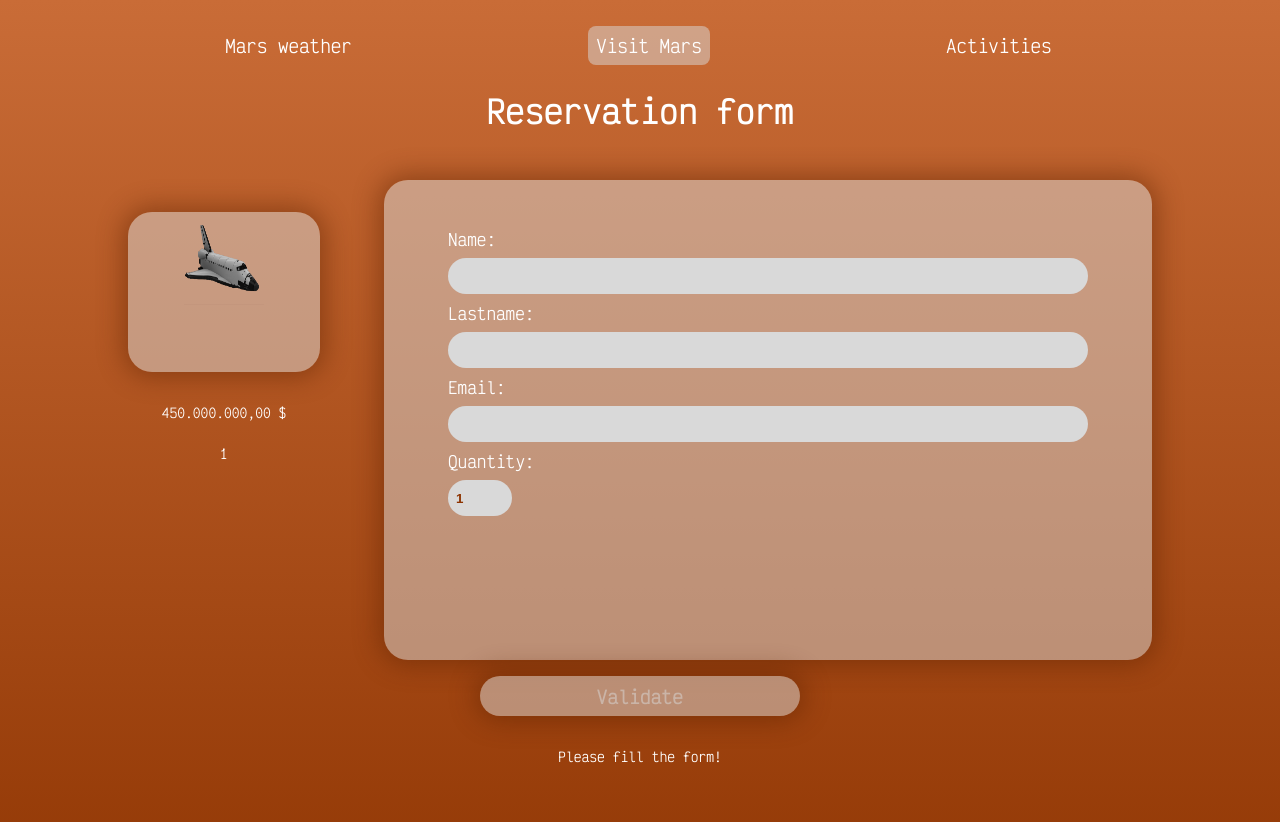
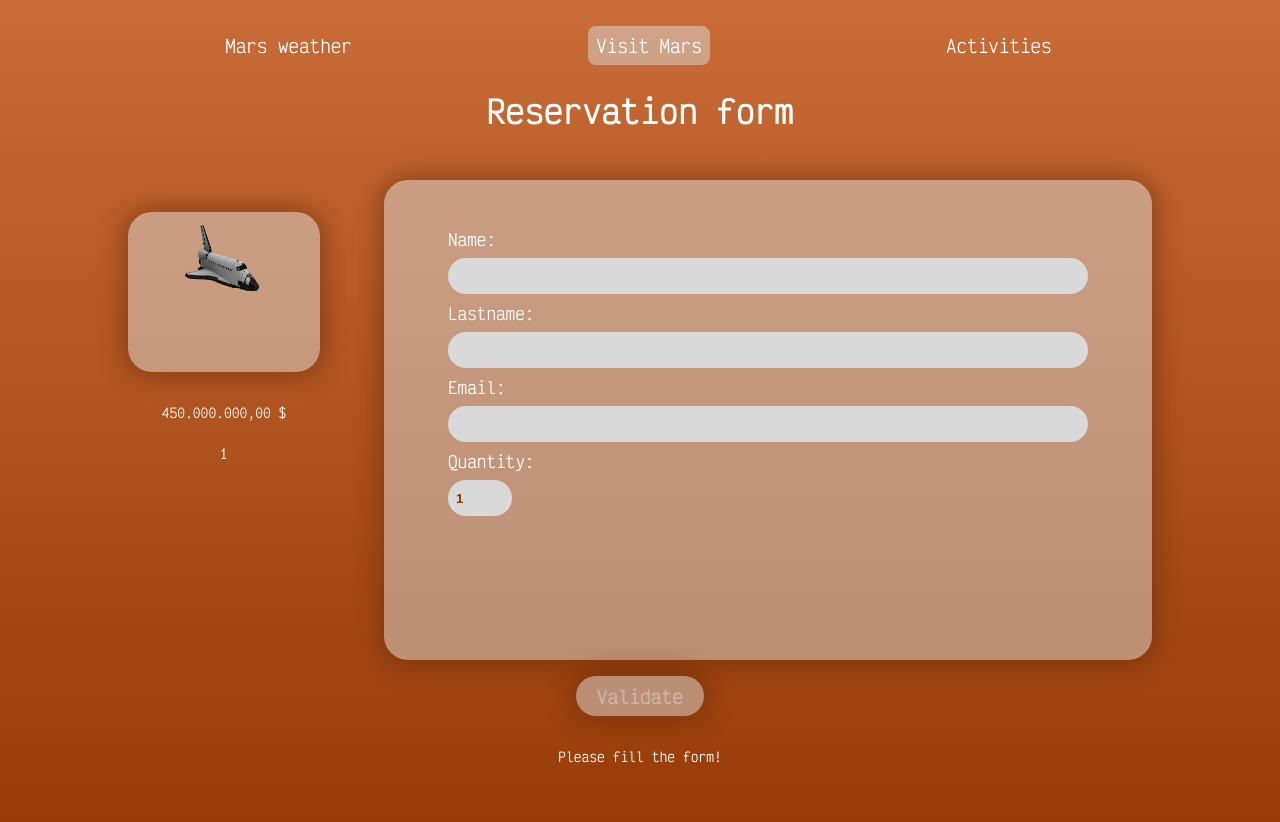
Before and after one commit to WildCodeSchool-2024-02/JS-lyon-0224-P2-martian_meteorologists_association, a React (Vite) app in the folder client/: page /reservation/form/1/1 in a window 1280 px wide. Shown: the top 822 px of the page. Built offline with nearby package versions, Linux system fonts and the light colour scheme; no server answers.

Commit message:
reservation buttons css changed

```diff
--- a/client/src/components/ReservationForm/PopUp.css
+++ b/client/src/components/ReservationForm/PopUp.css
@@ -4,32 +4,54 @@
   align-items: center;
 }
 
+/* .validateBtn {
+  margin: 1rem 0;
+  background-color: rgba(217, 217, 217, 0.5);
+  color: white;
+  width: 12vw;
+  height: 5vh;
+  border: none;
+  border-radius: 1.5rem;
+  font-weight: bold;s
+  font-size: large;
+  font-family: "victorMono";
+  cursor: pointer;
+} */
+
 .validateBtn {
   margin: 1rem 0;
   background-color: rgba(217, 217, 217, 0.5);
   color: white;
-  width: 25vw;
+  min-width: 10vw;
+  padding: 0 1rem;
   height: 5vh;
   border: none;
   border-radius: 1.5rem;
   font-weight: bold;
   font-size: large;
   font-family: "victorMono";
+  box-shadow: 0px 0px 26px 5px rgba(91, 34, 1, 0.59);
+  -webkit-box-shadow: 0px 0px 26px 5px rgba(91, 34, 1, 0.48);
+  -moz-box-shadow: 0px 0px 26px 5px rgba(91, 34, 1, 0.18);
   cursor: pointer;
+}
+
+.validateBtn:hover {
+  background-color: rgba(217, 217, 217, 0.8);
 }
 
 .disValidateMsg {
   color: transparent;
 }
 
-.disValidatebtn {
+.disValidateBtn {
   margin: 1rem 0;
   background-color: rgba(217, 217, 217, 0.5);
   color: rgba(217, 217, 217, 0.5);
   cursor: not-allowed;
 }
 
-.disValidatebtn:hover {
+.disValidateBtn:hover {
   background-color: rgba(217, 217, 217, 0.5);
   color: rgba(217, 217, 217, 0.5);
 }
--- a/client/src/components/ReservationForm/ReservationForm.css
+++ b/client/src/components/ReservationForm/ReservationForm.css
@@ -79,26 +79,6 @@ p {
   -moz-box-shadow: 0px 0px 26px 5px rgba(91, 34, 1, 0.18);
 }
 
-.validateBtn {
-  margin: 1rem 0;
-  background-color: rgba(217, 217, 217, 0.5);
-  color: white;
-  width: 25vw;
-  height: 5vh;
-  border: none;
-  border-radius: 1.5rem;
-  font-weight: bold;
-  font-size: large;
-  font-family: "victorMono";
-  box-shadow: 0px 0px 26px 5px rgba(91, 34, 1, 0.59);
-  -webkit-box-shadow: 0px 0px 26px 5px rgba(91, 34, 1, 0.48);
-  -moz-box-shadow: 0px 0px 26px 5px rgba(91, 34, 1, 0.18);
-}
-
-.validateBtn:hover {
-  background-color: rgba(217, 217, 217, 0.8);
-}
-
 .invalid-input {
   border: 1px solid red;
 }
@@ -138,12 +118,6 @@ p {
   p {
     font-size: small;
   }
-
-  .validateBtn {
-    margin-top: 4rem;
-    height: 3vh;
-    width: 12vw;
-  }
 }
 
 @media screen and (min-width: 1100px) {
@@ -159,10 +133,4 @@ p {
     width: 15vw;
     height: 20vh;
   }
-
-  .validateBtn {
-    margin-top: 2rem;
-    width: 10vw;
-    height: 4vh;
-  }
 }
--- a/client/src/components/ReservationForm/ReservationForm.jsx
+++ b/client/src/components/ReservationForm/ReservationForm.jsx
@@ -9,7 +9,7 @@ function ReservationForm() {
   const { id } = useParams();
   const [quantity, setQuantity] = useState("1");
   const [isBtnDisabled, setIsBtnDisabled] = useState(true);
-  const [activeBtn, setActiveBtn] = useState("disValidatebtn");
+  const [activeBtn, setActiveBtn] = useState("disValidateBtn");
   const [activeMsg, setActiveMsg] = useState("validateMsg");
 
   const { date } = useParams();
--- a/client/src/components/ReservationPage/Reservation/Reservation.css
+++ b/client/src/components/ReservationPage/Reservation/Reservation.css
@@ -1,6 +1,7 @@
 body {
   overflow-x: hidden;
 }
+
 h1 {
   text-align: center;
 }
@@ -55,6 +56,7 @@ h1 {
   -webkit-box-shadow: 0px 0px 26px 3px rgba(91, 34, 1, 0.48);
   -moz-box-shadow: 0px 0px 26px 3px rgba(91, 34, 1, 0.18);
 }
+
 .suttle3d {
   border: solid black 0.1rem;
   border-radius: 0.5rem;
@@ -120,18 +122,12 @@ p {
   background-color: rgba(217, 217, 217, 0.8);
 }
 
-.validationButton {
-  display: flex;
-  flex-direction: column;
-  justify-content: center;
-  align-items: center;
-}
-
 /* Reservation button and price */
 
 .reservationButton {
   margin: 0.5rem 0;
-  width: 15vw;
+  min-width: 10vw;
+  padding: 0 1rem;
   height: 4.5vh;
   background-color: rgba(217, 217, 217, 0.5);
   color: white;
@@ -160,6 +156,7 @@ p {
 .disReservationMessage {
   color: transparent;
 }
+
 /* the sticky position doesn't work for some reason help me on  this */
 .price {
   position: sticky;
```
